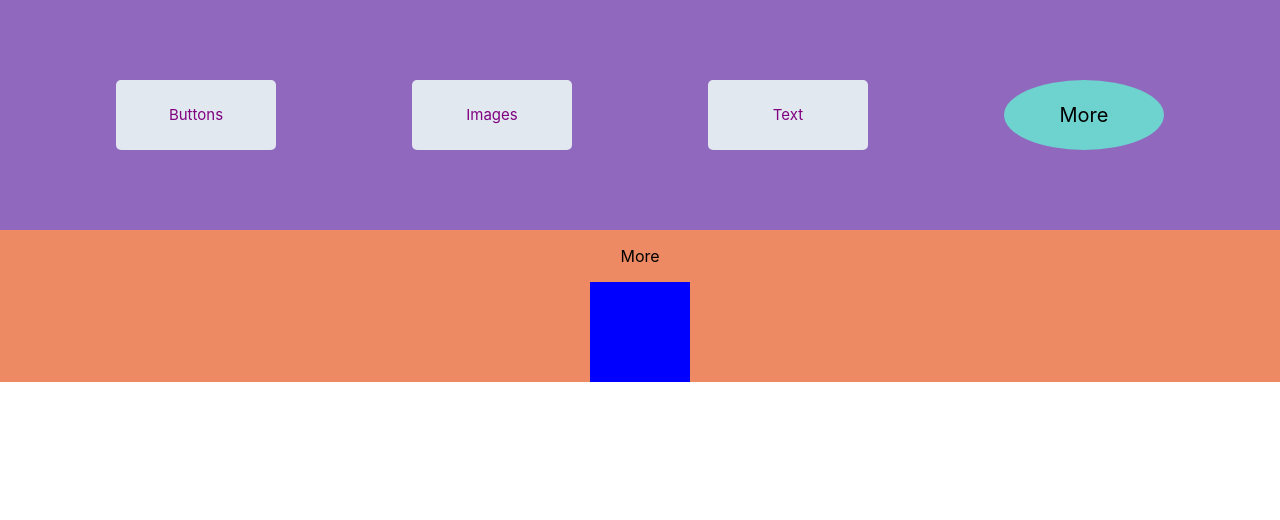
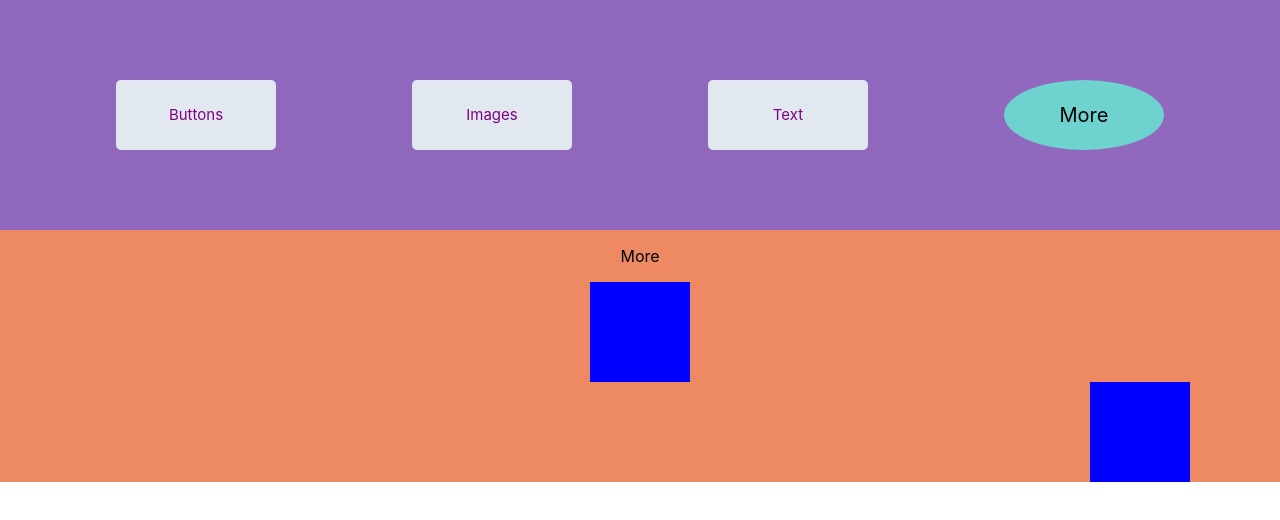
Before and after one commit to SorinC6/CSS-Animation-with-React, a React (Create React App) app in the folder animate-app/: page /more in a window 1280 px wide. Shown: the top 520 px of the page. Built offline with nearby package versions, Linux system fonts and the light colour scheme.

Commit message:
added kreframe animation with fill mode

```diff
--- a/animate-app/src/components/More/More.jsx
+++ b/animate-app/src/components/More/More.jsx
@@ -6,6 +6,7 @@ const More = () => {
     <Container>
       <p>More</p>
       <DivWrapper />
+      <DivWrapper2 />
     </Container>
   );
 };
@@ -41,3 +42,21 @@ const DivWrapper = styled.div`
     }
   }
 `;
+
+const DivWrapper2 = styled.div`
+  width: 100px;
+  height: 100px;
+  background-color: blue;
+  animation-name: moving2;
+  animation-duration: 4s;
+  animation-fill-mode: both;
+  animation-delay: 1s;
+  @keyframes moving2 {
+    0% {
+      transform: translateX(-1000px);
+    }
+    100% {
+      transform: translateX(500px);
+    }
+  }
+`;
```
